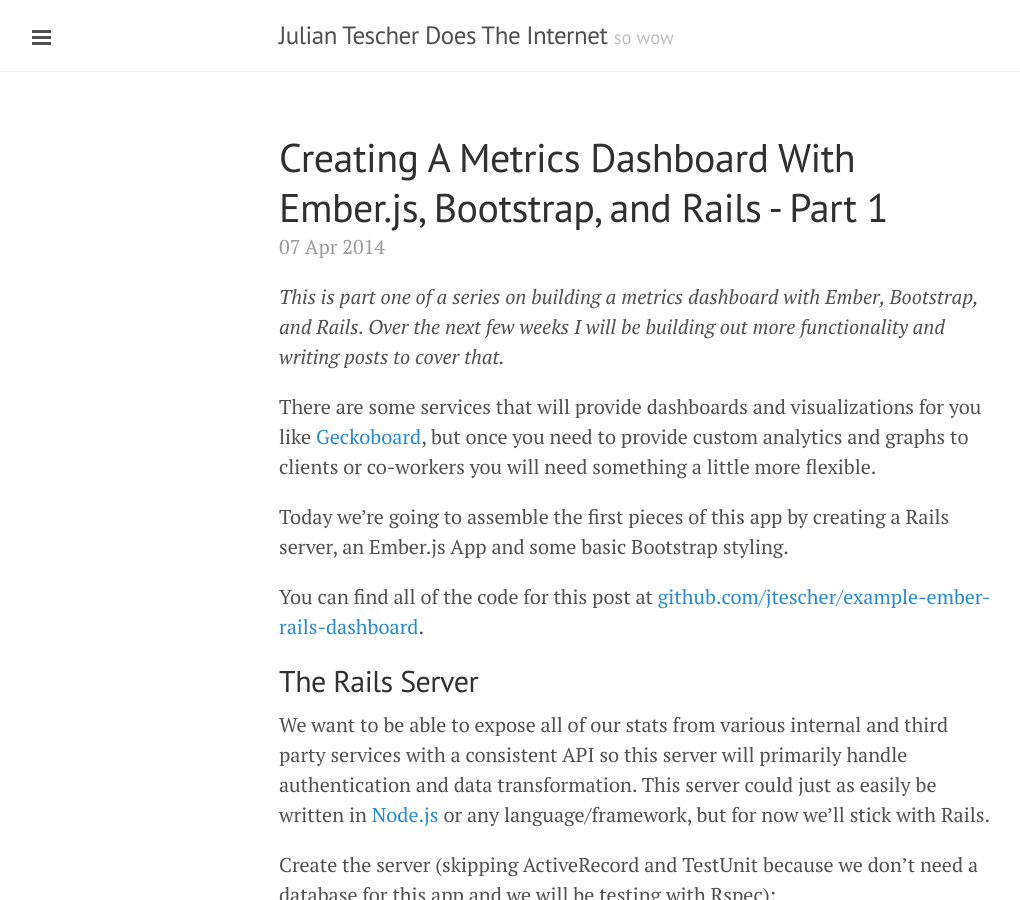
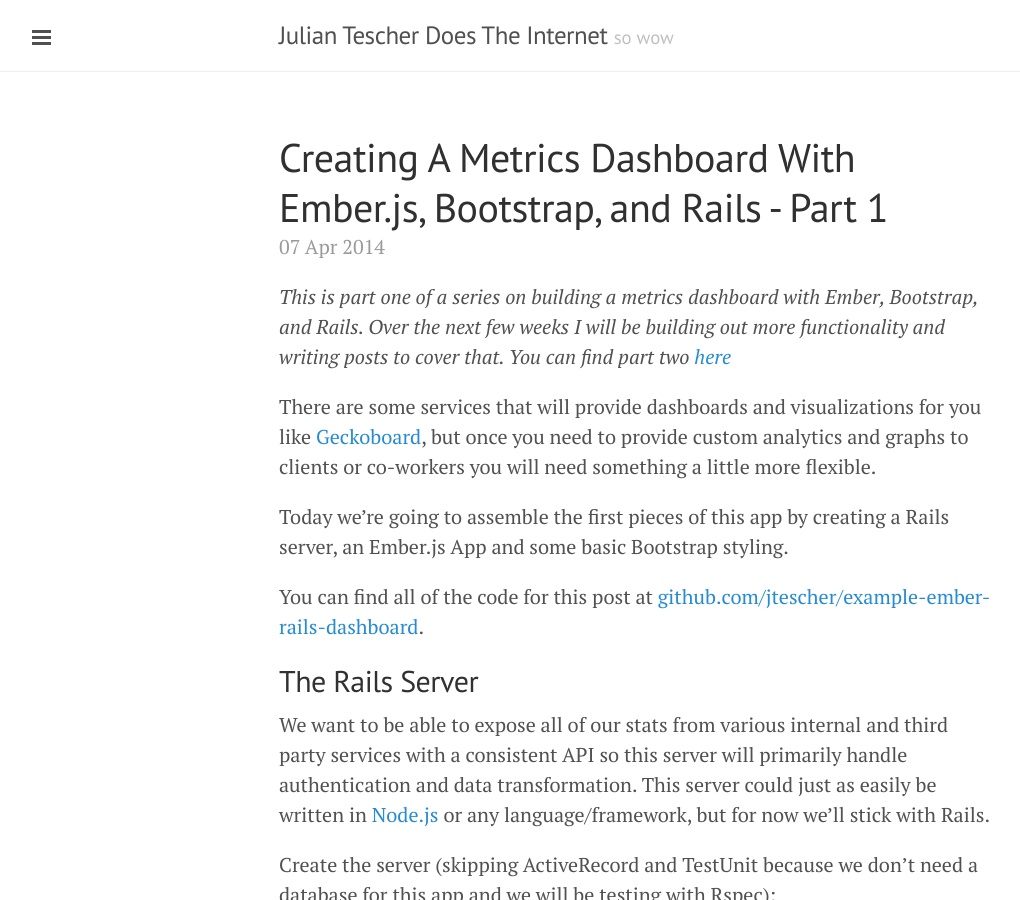
Before and after one commit to jtescher/jtescher.github.io, a Jekyll site: the page built from _posts/2014-04-7-creating-a-metrics-dashboard-with-ember-and-rails-part-one.md, in a window 1280 px wide and 900 px high. Shown: the whole window, without its empty margins (1-1021 px from the left). Built offline with Jekyll 4.4.1, drawn with Linux system fonts in a browser that asks for light colours; Markdown is read by kramdown in place of the engine named in the settings.

Commit message:
Link to part two in part one

```diff
--- a/_posts/2014-04-7-creating-a-metrics-dashboard-with-ember-and-rails-part-one.md
+++ b/_posts/2014-04-7-creating-a-metrics-dashboard-with-ember-and-rails-part-one.md
@@ -6,7 +6,8 @@ categories: rails ember.js metrics
 ---
 
 *This is part one of a series on building a metrics dashboard with Ember, Bootstrap, and Rails. Over the next few weeks
-I will be building out more functionality and writing posts to cover that.*
+I will be building out more functionality and writing posts to cover that. You can find part two
+[here](/creating-a-metrics-dashboard-with-ember-and-rails-part-two)*
 
 There are some services that will provide dashboards and visualizations for you like
 [Geckoboard](http://www.geckoboard.com/), but once you need to provide custom analytics and graphs to clients or
```
